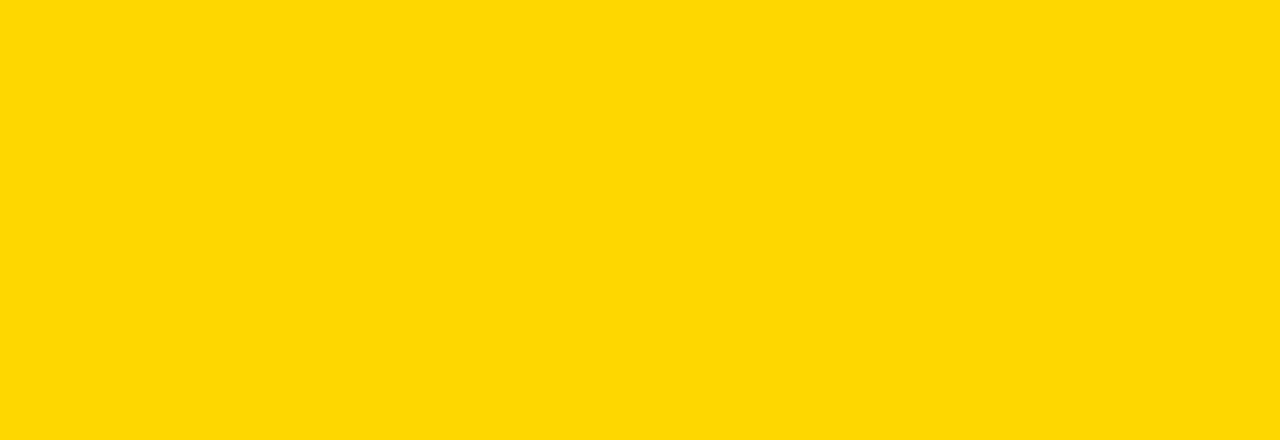
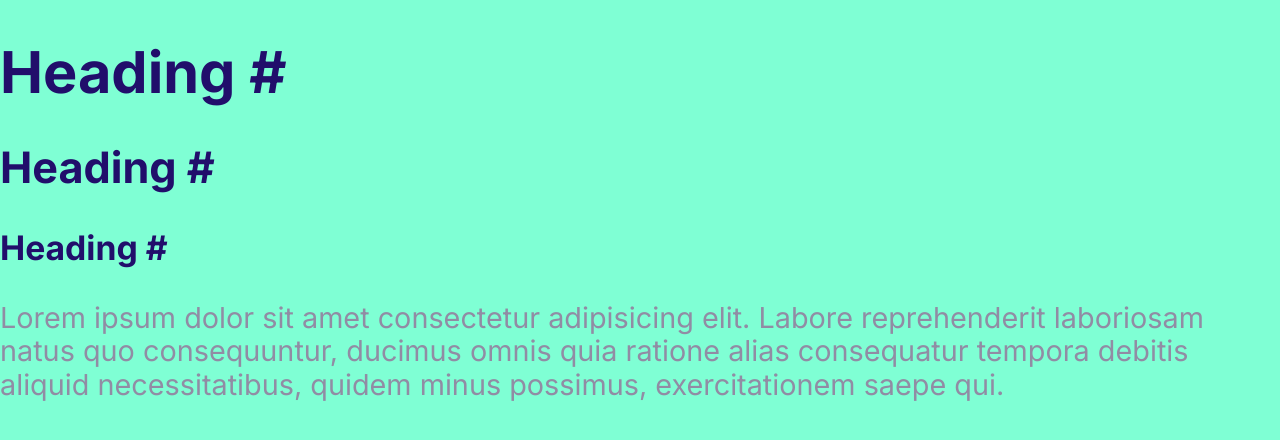
Before and after one commit to ZayetsKatya1/website, a plain HTML site: page index.html in a window 1280 px wide. Drawn offline with Linux system fonts and the light colour scheme.

Commit message:
Define Propertis of the fonts

```diff
--- a/css/styles.css
+++ b/css/styles.css
@@ -1,3 +1,30 @@
+:root{
+    --color-primary:#2584ff;
+    --color-secondary:#00d9ff;
+    --color-accent:#ff3400;
+    --color-headings:#210e6b;
+    --color-body:#918ca4;
+}
+
+/*.box{
+    background-color: var(--color-primary);
+    width: 100px;
+    height: 100px;
+}*/
+
+/*Typografy*/
 body{
-    background: gold;
+    font-family: Inter;
+    color: var(--color-body);
 }
+h1, h2, h3 {
+    color: var(--color-headings);
+}
+
+@media screen and (min-width:1024px){
+    body{
+        font-size: 1.8rem;
+        background-color: aquamarine;
+    }
+
+}
--- a/index.html
+++ b/index.html
@@ -4,11 +4,20 @@
     <meta charset="UTF-8">
     <meta http-equiv="X-UA-Compatible" content="IE=edge">
     <meta name="viewport" content="width=device-width, initial-scale=1.0">
+    <link rel="preconnect" href="https://fonts.googleapis.com">
+    <link rel="preconnect" href="https://fonts.gstatic.com" crossorigin>
+    <link href="https://fonts.googleapis.com/css2?family=Inter:wght@400;700&display=swap" rel="stylesheet">
     <link rel="stylesheet" href="css/normalize.css">
     <link rel="stylesheet" href="css/styles.css">
     <title>Document</title>
 </head>
 <body>
-    <div class="box"></div>
+    <!--<div class="box"></div>!-->
+   <h1>Heading #</h1>
+   <h2>Heading #</h2>
+   <h3>Heading #</h3>
+   <P>Lorem ipsum dolor sit amet consectetur adipisicing elit. Labore reprehenderit laboriosam natus quo consequuntur, ducimus omnis quia ratione alias consequatur tempora debitis aliquid necessitatibus, quidem minus possimus, exercitationem saepe qui.</P>
+
+
 </body>
 </html>
```
